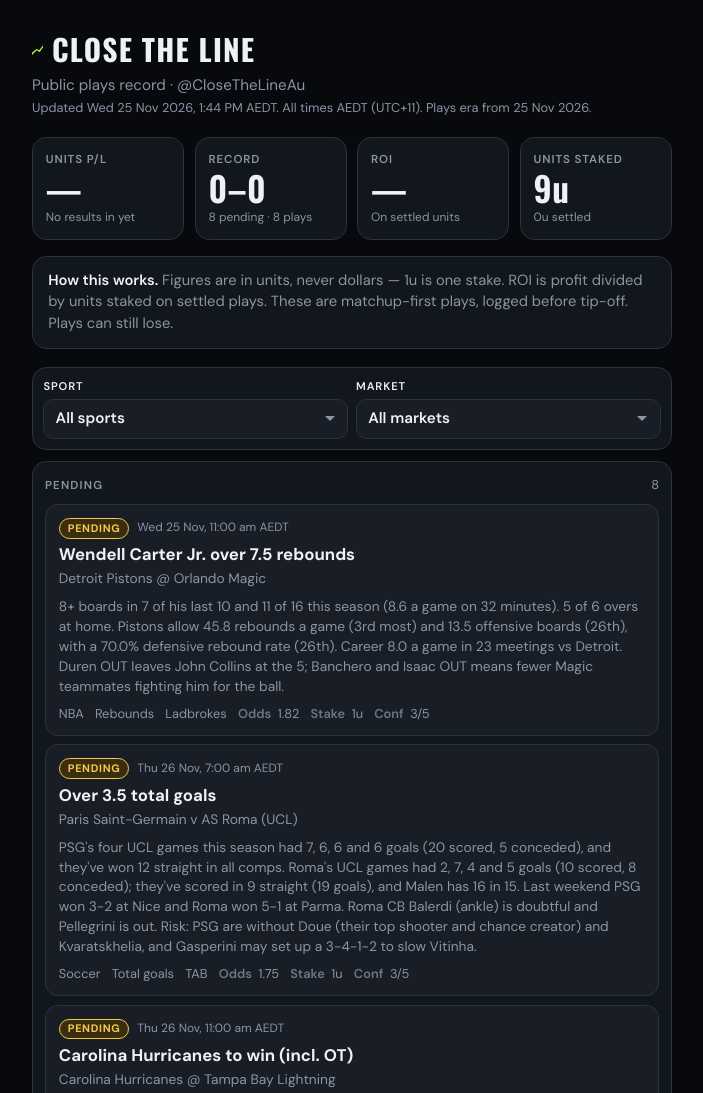
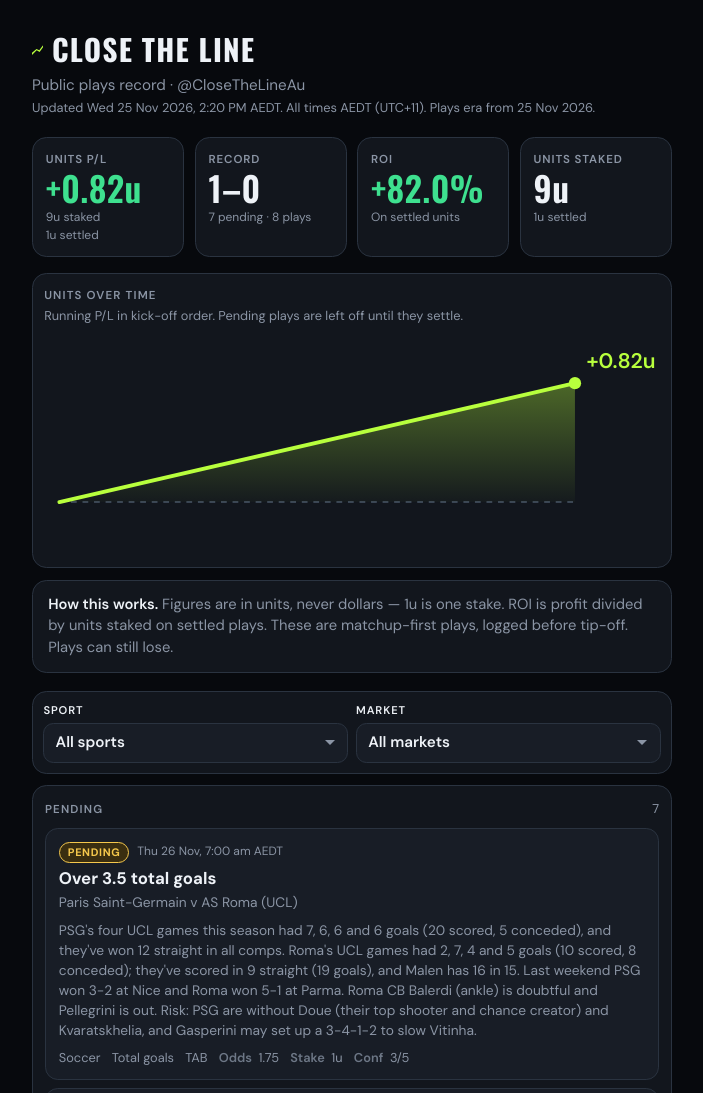
Before and after one commit to CloseTheLineAu/close-the-line, a plain HTML site: page index.html in a window 1280 px wide. Shown: the top 1093 px of the page, without its empty margins (288-991 px from the left). Drawn offline with nearby package versions, Linux system fonts and the light colour scheme.

Commit message:
Update public plays record

```diff
--- a/index.html
+++ b/index.html
@@ -7,7 +7,7 @@
   <meta name="description" content="Public units-only plays record for Close the Line (@CloseTheLineAu). Matchup-first picks, logged before tip-off. No deleted losses.">
   <meta name="theme-color" content="#07090d">
   <meta property="og:title" content="Close the Line — public plays record">
-  <meta property="og:description" content="Units only, bookie named, no deleted losses. Record 0–0, —.">
+  <meta property="og:description" content="Units only, bookie named, no deleted losses. Record 1–0, +0.82u.">
   <meta name="twitter:card" content="summary">
   <link rel="preconnect" href="https://fonts.googleapis.com">
   <link rel="preconnect" href="https://fonts.gstatic.com" crossorigin>
@@ -245,32 +245,50 @@
     <header>
       <h1 class="brand">Close the Line</h1>
       <p class="sub">Public plays record · @CloseTheLineAu</p>
-      <p class="updated">Updated Wed 25 Nov 2026, 1:44 PM AEDT. All times AEDT (UTC+11). Plays era from 25 Nov 2026.</p>
+      <p class="updated">Updated Wed 25 Nov 2026, 2:20 PM AEDT. All times AEDT (UTC+11). Plays era from 25 Nov 2026.</p>
     </header>
 
     <section class="metrics" aria-label="Record summary">
       <div class="tile">
         <span>Units P/L</span>
-        <b class="neutral">—</b>
-        <small>No results in yet</small>
+        <b class="win">+0.82u</b>
+        <small>9u staked<br>1u settled</small>
       </div>
       <div class="tile">
         <span>Record</span>
-        <b>0–0</b>
-        <small>8 pending · 8 plays</small>
+        <b>1–0</b>
+        <small>7 pending · 8 plays</small>
       </div>
       <div class="tile">
         <span>ROI</span>
-        <b class="neutral">—</b>
+        <b class="win">+82.0%</b>
         <small>On settled units</small>
       </div>
       <div class="tile">
         <span>Units staked</span>
         <b>9u</b>
-        <small>0u settled</small>
+        <small>1u settled</small>
       </div>
     </section>
 
+
+    <section class="chart-card">
+      <h2>Units over time</h2>
+      <p class="chart-cap">Running P/L in kick-off order. Pending plays are left off until they settle.</p>
+      <svg class="chart-svg" viewBox="0 0 320 118" role="img" aria-label="Cumulative units profit over time, now +0.82u">
+  <defs>
+    <linearGradient id="fill" x1="0" x2="0" y1="0" y2="1">
+      <stop offset="0%" stop-color="#b8ff3d" stop-opacity="0.35"/>
+      <stop offset="100%" stop-color="#b8ff3d" stop-opacity="0.02"/>
+    </linearGradient>
+  </defs>
+  <line x1="8" x2="276" y1="88.9" y2="88.9" class="zero"/>
+  <polygon points="8.0,88.9 8.0,88.9 276.0,27.1 276.0,88.9" fill="url(#fill)"/>
+  <polyline points="8.0,88.9 276.0,27.1" class="line"/>
+  <circle cx="276.0" cy="27.1" r="3.2" class="dot"/>
+  <text x="282.0" y="19.1" class="chart-end">+0.82u</text>
+</svg>
+    </section>
 
 
     <p class="how"><strong>How this works.</strong> Figures are in units, never dollars — 1u is one stake. ROI is profit divided by units staked on settled plays. These are matchup-first plays, logged before tip-off. Plays can still lose.</p>
@@ -287,29 +305,10 @@
     <section class="section" id="pending">
       <div class="head-row">
         <h2>Pending</h2>
-        <span class="count" data-count="pending">8</span>
+        <span class="count" data-count="pending">7</span>
       </div>
       <div data-list="pending">
-        <article class="bet" data-sport="NBA" data-market="Prop" data-month="2026-11">
-  <div class="bet-top">
-    <span class="chip pending">Pending</span>
-
-    <span class="when">Wed 25 Nov, 11:00 am AEDT</span>
-
-  </div>
-  <h3>Wendell Carter Jr. over 7.5 rebounds</h3>
-  <p class="event">Detroit Pistons @ Orlando Magic</p>
-  <p class="reason">8+ boards in 7 of his last 10 and 11 of 16 this season (8.6 a game on 32 minutes). 5 of 6 overs at home. Pistons allow 45.8 rebounds a game (3rd most) and 13.5 offensive boards (26th), with a 70.0% defensive rebound rate (26th). Career 8.0 a game in 23 meetings vs Detroit. Duren OUT leaves John Collins at the 5; Banchero and Isaac OUT means fewer Magic teammates fighting him for the ball.</p>
-  <p class="meta">
-    <span>NBA</span>
-    <span>Rebounds</span>
-    <span>Ladbrokes</span>
-    <span><em>Odds</em> 1.82</span>
-    <span><em>Stake</em> 1u</span>
-    <span><em>Conf</em> 3/5</span>
-  </p>
-</article>
-<article class="bet" data-sport="Soccer" data-market="Total" data-month="2026-11">
+        <article class="bet" data-sport="Soccer" data-market="Total" data-month="2026-11">
   <div class="bet-top">
     <span class="chip pending">Pending</span>
 
@@ -446,6 +445,35 @@
     </section>
 
 
+    <section class="section" id="results">
+      <div class="head-row">
+        <h2>Results</h2>
+        <span class="count" data-count="results">1</span>
+      </div>
+      <div class="form-row" aria-label="Last 10 settled results"><span class="form win" title="Wendell Carter Jr. over 7.5 rebounds Won">W</span></div>
+      <div data-list="results">
+        <article class="bet" data-sport="NBA" data-market="Prop" data-month="2026-11">
+  <div class="bet-top">
+    <span class="chip win">Won</span>
+
+    <span class="when">Wed 25 Nov, 11:00 am AEDT</span>
+    <span class="pl win">+0.82u</span>
+  </div>
+  <h3>Wendell Carter Jr. over 7.5 rebounds</h3>
+  <p class="event">Detroit Pistons @ Orlando Magic — Pistons 104–86</p>
+  <p class="reason">8+ boards in 7 of his last 10 and 11 of 16 this season (8.6 a game on 32 minutes). 5 of 6 overs at home. Pistons allow 45.8 rebounds a game (3rd most) and 13.5 offensive boards (26th), with a 70.0% defensive rebound rate (26th). Career 8.0 a game in 23 meetings vs Detroit. Duren OUT leaves John Collins at the 5; Banchero and Isaac OUT means fewer Magic teammates fighting him for the ball.</p>
+  <p class="meta">
+    <span>NBA</span>
+    <span>Rebounds</span>
+    <span>Ladbrokes</span>
+    <span><em>Odds</em> 1.82</span>
+    <span><em>Stake</em> 1u</span>
+    <span><em>Conf</em> 3/5</span>
+  </p>
+</article>
+      </div>
+    </section>
+
 
     <section class="section">
   <h2>By sport</h2>
@@ -460,7 +488,7 @@
       </tr>
     </thead>
     <tbody>
-      <tr><td>NBA</td><td class='num'>3</td><td class='num'>3.5u</td><td class='num'>—</td><td class='num'>—</td></tr><tr><td>NHL</td><td class='num'>1</td><td class='num'>1u</td><td class='num'>—</td><td class='num'>—</td></tr><tr><td>NFL</td><td class='num'>3</td><td class='num'>3.5u</td><td class='num'>—</td><td class='num'>—</td></tr><tr><td>Soccer</td><td class='num'>1</td><td class='num'>1u</td><td class='num'>—</td><td class='num'>—</td></tr>
+      <tr><td>NBA</td><td class='num'>3</td><td class='num'>3.5u</td><td class='num'>1–0</td><td class='num win-text'>+0.82u</td></tr><tr><td>NHL</td><td class='num'>1</td><td class='num'>1u</td><td class='num'>—</td><td class='num'>—</td></tr><tr><td>NFL</td><td class='num'>3</td><td class='num'>3.5u</td><td class='num'>—</td><td class='num'>—</td></tr><tr><td>Soccer</td><td class='num'>1</td><td class='num'>1u</td><td class='num'>—</td><td class='num'>—</td></tr>
     </tbody>
   </table>
 </section>
@@ -477,7 +505,7 @@
       </tr>
     </thead>
     <tbody>
-      <tr><td>Prop</td><td class='num'>4</td><td class='num'>5u</td><td class='num'>—</td><td class='num'>—</td></tr><tr><td>Total</td><td class='num'>2</td><td class='num'>2u</td><td class='num'>—</td><td class='num'>—</td></tr><tr><td>Line</td><td class='num'>1</td><td class='num'>1u</td><td class='num'>—</td><td class='num'>—</td></tr><tr><td>H2H</td><td class='num'>1</td><td class='num'>1u</td><td class='num'>—</td><td class='num'>—</td></tr>
+      <tr><td>Prop</td><td class='num'>4</td><td class='num'>5u</td><td class='num'>1–0</td><td class='num win-text'>+0.82u</td></tr><tr><td>Total</td><td class='num'>2</td><td class='num'>2u</td><td class='num'>—</td><td class='num'>—</td></tr><tr><td>Line</td><td class='num'>1</td><td class='num'>1u</td><td class='num'>—</td><td class='num'>—</td></tr><tr><td>H2H</td><td class='num'>1</td><td class='num'>1u</td><td class='num'>—</td><td class='num'>—</td></tr>
     </tbody>
   </table>
 </section>
```
